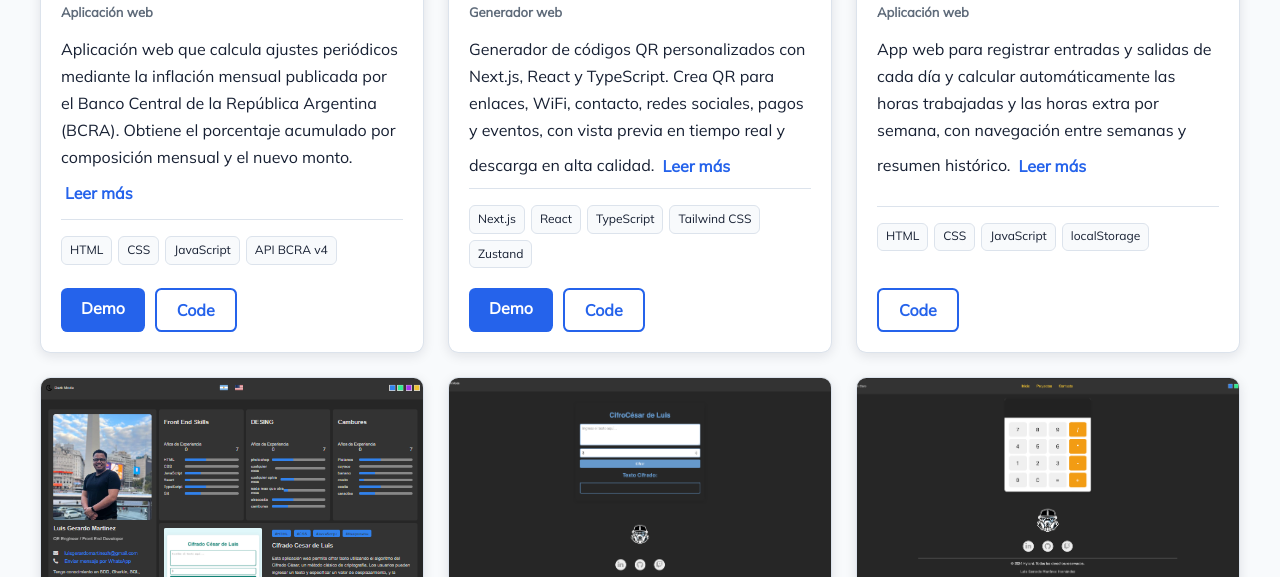
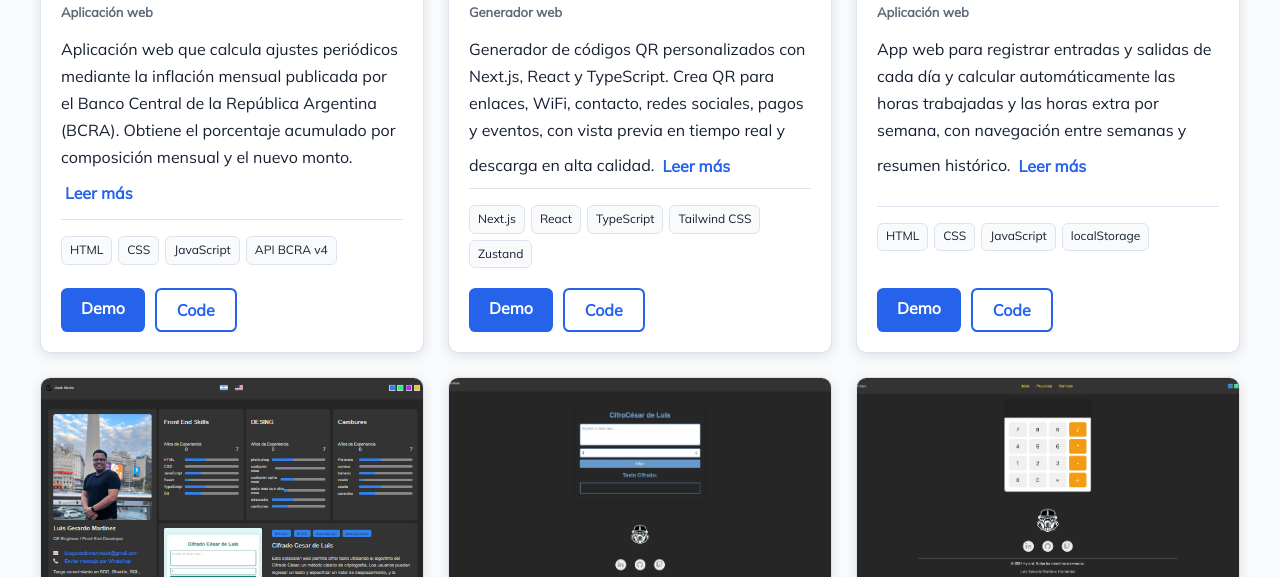
Before and after one commit to Hyliard/Portafolio, a plain HTML site: page web-projects.html in a window 1280 px wide. Shown: the part 523-1100 px from the top of the page. Drawn offline with Linux system fonts and the light colour scheme.

Commit message:
Agrega botón Demo a Calculadora de Horas Extras
Co-Authored-By: Claude Opus 5.5 <noreply@anthropic.com>

```diff
--- a/web-projects.html
+++ b/web-projects.html
@@ -81,7 +81,7 @@
                             <ul class="project-card__technologies" aria-label="Tecnologías de Calculadora de Horas Extras">
                                 <li>HTML</li><li>CSS</li><li>JavaScript</li><li>localStorage</li>
                             </ul>
-                            <div class="buttons"><a href="https://github.com/Hyliard/Calculadora-de-Horas-Extras" target="_blank" rel="noopener" class="button button--ghost">Code</a></div>
+                            <div class="buttons"><a href="https://hyliard.github.io/Calculadora-de-Horas-Extras/" target="_blank" rel="noopener" class="button button--primary">Demo</a><a href="https://github.com/Hyliard/Calculadora-de-Horas-Extras" target="_blank" rel="noopener" class="button button--ghost">Code</a></div>
                         </div>
                     </article>
 <article class="project-card">
```
